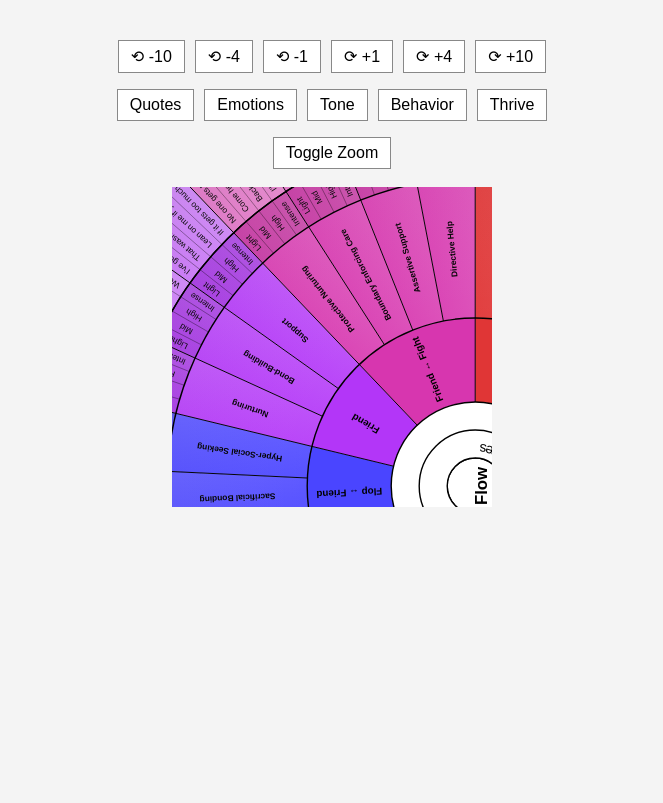
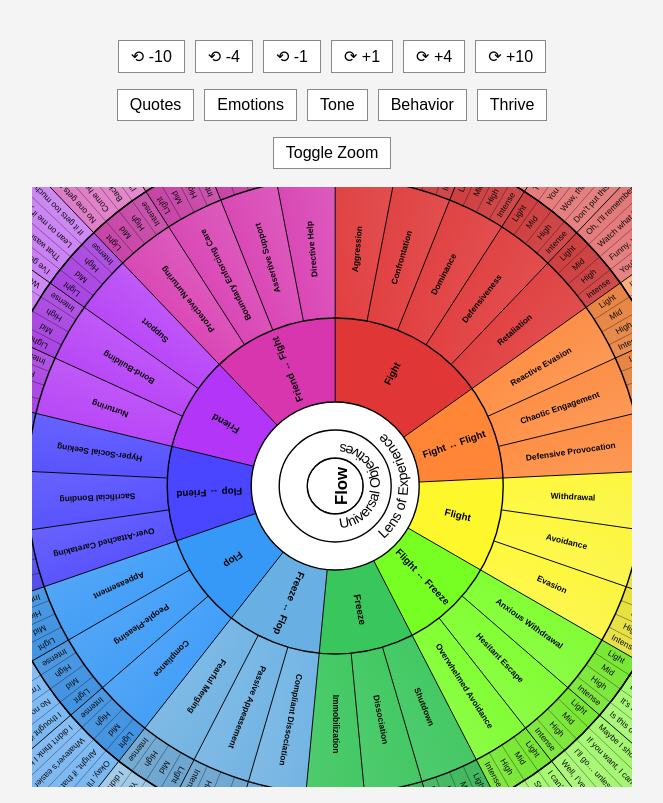
Before and after one commit to TheMazeMaster/BIM-Main, a website with bundled scripts: page index.html in a window 1280 px wide. Shown: the part 64-867 px from the top of the page, without its empty margins (308-971 px from the left). Before the commit the page ends 800 px from the top, so only its background shows below. Built offline with nearby package versions, Linux system fonts and the light colour scheme.

Commit message:
Update style.css

```diff
--- a/style.css
+++ b/style.css
@@ -39,8 +39,8 @@ h2 {
 }
 
 .wheel-viewport {
-  width: 320px;
-  height: 320px;
+  width: 600px;
+  height: 600px;
   position: relative;
   overflow: hidden;
   margin-bottom: 16px;
```
